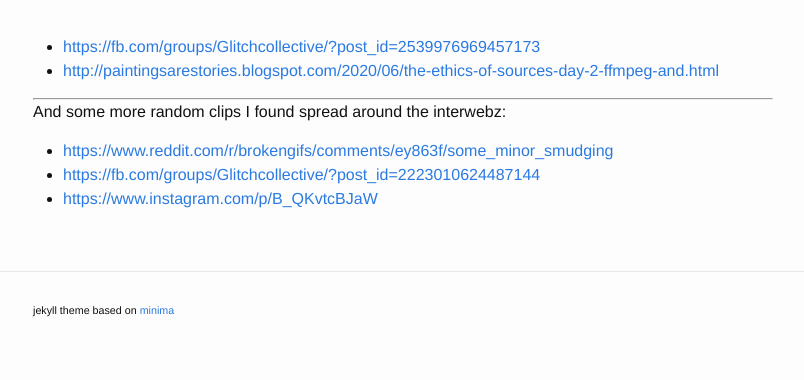
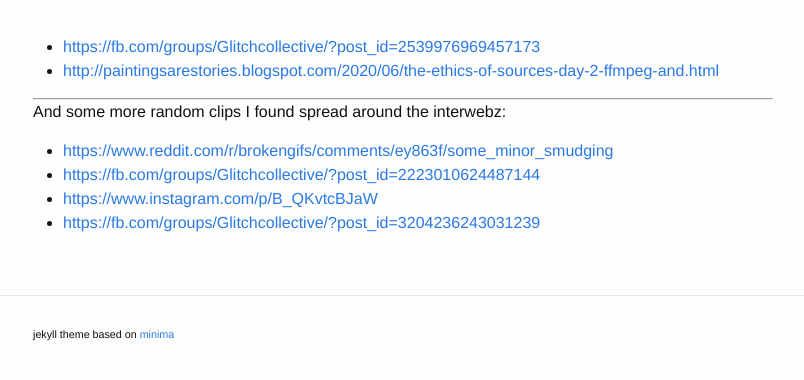
Before and after one commit to ramiropolla/ffglitch.org, a Jekyll site: the page built from gallery.md, in a window 1280 px wide and 900 px high, scrolled down 2749 px, cut to the strip 513-893 px from the top of the window. Shown: the whole strip, without its empty margins (237-1041 px from the left). Built offline with Jekyll 4.4.1, drawn with Linux system fonts in a browser that asks for light colours; some of the changed lines change nothing that is shown.

Commit message:
gallery: add one more

```diff
--- a/gallery.md
+++ b/gallery.md
@@ -76,3 +76,4 @@
 - [https://www.reddit.com/r/brokengifs/comments/ey863f/some_minor_smudging](https://www.reddit.com/r/brokengifs/comments/ey863f/some_minor_smudging)
 - [https://fb.com/groups/Glitchcollective/?post_id=2223010624487144](https://fb.com/groups/Glitchcollective/?post_id=2223010624487144)
 - [https://www.instagram.com/p/B_QKvtcBJaW](https://www.instagram.com/p/B_QKvtcBJaW)
+- [https://fb.com/groups/Glitchcollective/?post_id=3204236243031239](https://fb.com/groups/Glitchcollective/?post_id=3204236243031239)
```
